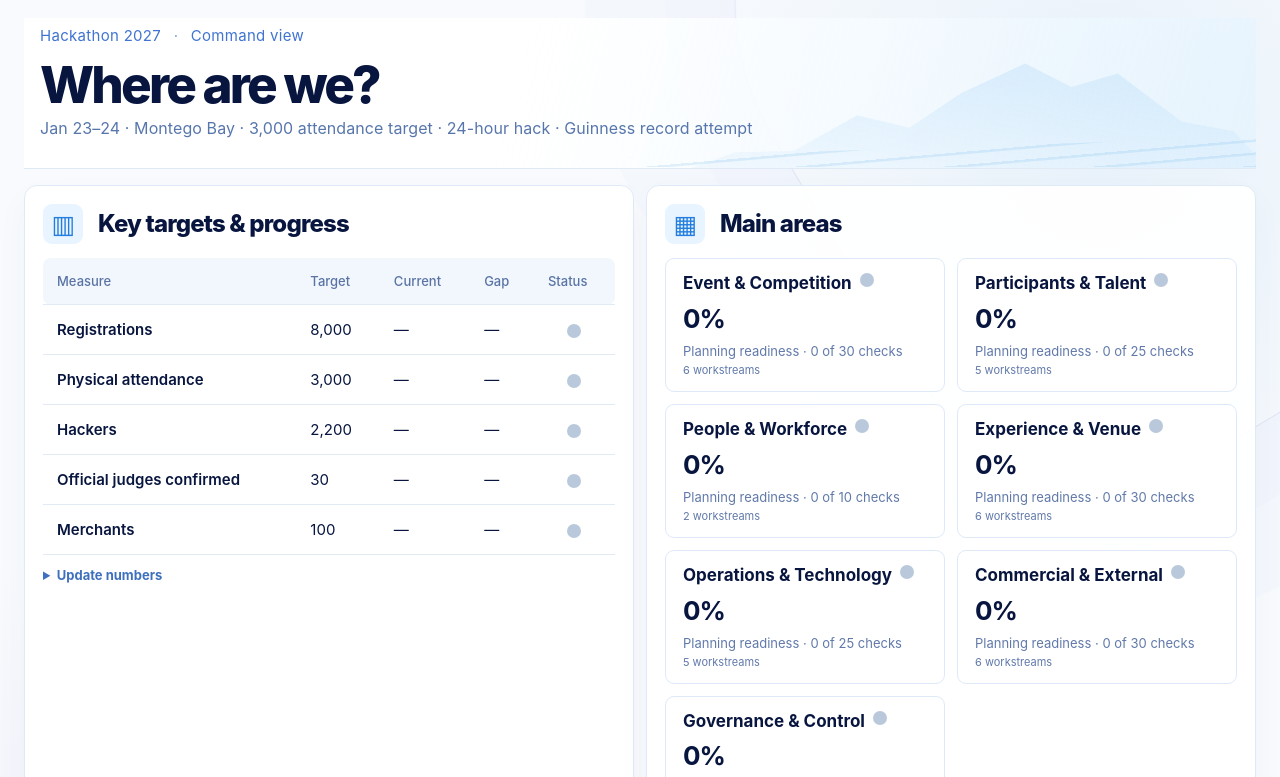
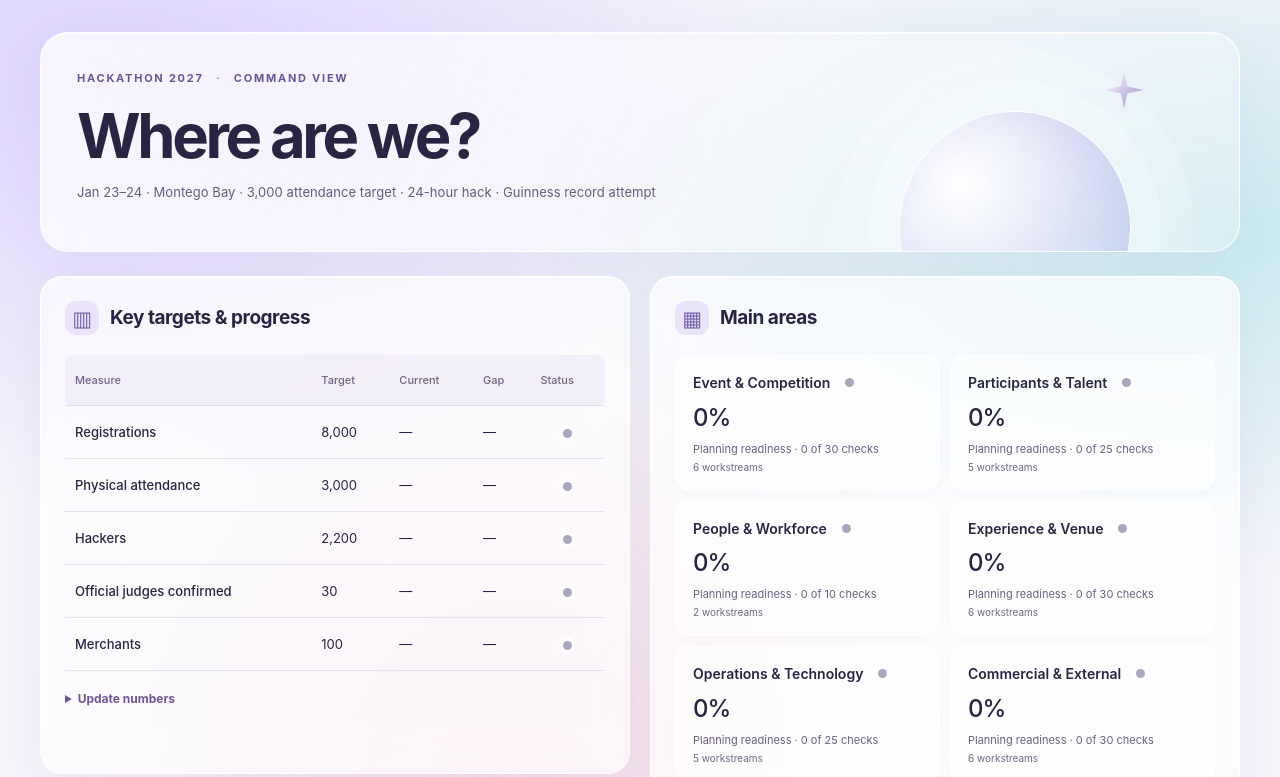
Before and after one commit to AlexHutchinsonAI/atlas-hackathon-planner, a plain HTML site: page index.html in a window 1280 px wide. Shown: the top 777 px of the page. Drawn offline with Linux system fonts and the light colour scheme.

Commit message:
Add minimalist glass theme to Atlas planning dashboard

```diff
--- /dev/null
+++ b/glass.css
@@ -0,0 +1,31 @@
+/* Atlas glass theme: presentation only; planning data stays in index.html. */
+:root{color-scheme:light;--ink:#292442;--muted:#68617e;--line:rgba(103,91,148,.14);--glass:rgba(255,255,255,.68);color:var(--ink);background:#f2eff9}
+body{min-height:100vh;color:var(--ink);background:radial-gradient(ellipse at 8% 8%,#ded4ff 0,transparent 42%),radial-gradient(ellipse at 96% 30%,#cbeaf1 0,transparent 43%),radial-gradient(ellipse at 40% 95%,#f6ddeb 0,transparent 45%),#f4f3fa;background-attachment:fixed;-webkit-font-smoothing:antialiased}
+body::after{width:420px;height:420px;right:-180px;top:420px;border:1px solid rgba(255,255,255,.8);background:none;box-shadow:0 0 0 65px rgba(255,255,255,.15);z-index:-1;pointer-events:none}
+#app{max-width:1060px;padding-top:36px}#app:has(.command-home){max-width:1440px;padding:32px 40px 70px}
+.command-home{color:var(--ink)}
+.command-hero{padding:38px 36px 36px;min-height:220px;border:1px solid rgba(255,255,255,.9);border-radius:28px;background:linear-gradient(115deg,rgba(255,255,255,.77),rgba(255,255,255,.26));box-shadow:inset 0 1px 0 #fff,0 18px 60px rgba(86,65,137,.05);isolation:isolate}
+.command-hero::before{clip-path:none;width:230px;height:230px;right:9%;bottom:-92px;border:1px solid rgba(255,255,255,.95);border-radius:50%;background:radial-gradient(circle at 35% 25%,rgba(255,255,255,.9),rgba(205,181,245,.25) 52%,rgba(155,196,225,.4));box-shadow:0 0 0 30px rgba(255,255,255,.2),0 0 0 62px rgba(255,255,255,.14),inset -18px -12px 40px rgba(143,116,205,.12);transform:rotate(-20deg)}
+.command-hero::after{clip-path:polygon(50% 0,58% 40%,100% 50%,58% 59%,50% 100%,41% 59%,0 50%,41% 40%);right:8%;top:38px;bottom:auto;width:38px;height:38px;background:linear-gradient(135deg,#fff,#947cc9);opacity:.85}
+.command-overline{color:#685693;font-size:11px;font-weight:700;letter-spacing:.16em;text-transform:uppercase;position:relative;z-index:1}
+.command-hero h1{font-size:clamp(40px,4.8vw,64px);font-weight:650;letter-spacing:-.055em;color:var(--ink);margin:18px 0 12px}
+.command-hero p{color:#655d7a;font-size:13px;line-height:1.7;max-width:78%}
+.command-grid{gap:20px;margin-top:24px;align-items:start}
+.command-panel,.sheet,.brief,.filter-panel,.readiness-panel,.summary-strip{border:1px solid rgba(255,255,255,.9);border-radius:22px;background:var(--glass);box-shadow:inset 0 1px 0 rgba(255,255,255,.9),0 12px 38px rgba(80,66,126,.055);backdrop-filter:blur(22px);-webkit-backdrop-filter:blur(22px)}
+.command-panel{padding:24px}.command-panel h2{color:var(--ink);font-size:19px;font-weight:650;letter-spacing:-.025em;gap:11px;margin-bottom:20px}
+.panel-icon{width:34px;height:34px;border-radius:11px;background:rgba(224,213,249,.6);color:#7961ac;font-size:21px}.panel-icon.alert{background:#f5e7ed;color:#a96882}
+.target-table{color:var(--ink);font-size:13px;min-width:450px}.target-table th,.target-table td{padding:18px 10px;border-color:var(--line)}.target-table thead th{background:rgba(231,224,244,.42);color:#716584;font-size:11px}.target-table tbody th{font-weight:550}.target-table .gap-open{color:#ba4359}
+.command-settings{color:var(--muted);margin-top:20px}.command-settings summary{font-size:12px;color:#705493}.status-dot{width:9px;height:9px;box-shadow:0 0 0 4px rgba(255,255,255,.7)}.status-dot.unknown{background:#aba6bc}.status-dot.watch,.status-dot.open{background:#c99534}
+.area-grid{gap:10px}.area-card{border:1px solid rgba(255,255,255,.95);border-radius:15px;background:rgba(255,255,255,.47);padding:17px;gap:10px;color:var(--ink);box-shadow:0 3px 10px rgba(91,74,133,.025)}.area-card:hover{background:rgba(255,255,255,.88);box-shadow:0 8px 22px rgba(92,69,141,.1);transform:translateY(-2px);border-color:#cbbce7}.area-card-head{font-size:14px;line-height:1.4;gap:15px}.area-card-head strong{font-weight:600}.area-card-head .status-dot{margin:5px 2px 0 0}.area-progress{gap:12px}.area-progress b{font-size:24px;font-weight:550;min-width:43px}.progress-track{height:5px;background:#e8e2f0}.progress-track span{background:linear-gradient(90deg,#9b7ac6,#7bb9c2)}.area-caption{font-size:11px;color:var(--muted)}.area-sub{font-size:10px;color:#706a80}
+.attention-entry{padding:14px 4px;border-color:var(--line);color:var(--ink)}.attention-entry strong{font-size:13px;font-weight:550;line-height:1.5}.attention-entry small{color:var(--muted);font-size:11px}.attention-entry:hover{background:rgba(255,255,255,.55);border-radius:10px}.attention-marker{width:4px;height:28px;background:#c99534}.attention-marker.late{background:#c5687c}
+.milestone-card{border-color:rgba(255,255,255,.9);border-radius:15px;background:rgba(255,255,255,.5);padding:17px 9px;color:var(--ink)}.milestone-card:hover{background:rgba(239,229,255,.7)}.milestone-card>span{font-size:10px;letter-spacing:.13em;color:#77608e}.milestone-card>b{font-size:28px;font-weight:550}.milestone-card strong{font-size:12px;font-weight:550;line-height:1.4}.milestone-card small,.command-empty{color:var(--muted)}
+.brief{padding:20px 24px;margin-top:16px}.brief summary{cursor:pointer;font-size:13px;font-weight:600;color:#5e5278}.brief p{line-height:1.7}.command-goal,.all-workstreams{margin-top:20px}.metric-edit{border-color:var(--line);border-radius:12px;background:rgba(255,255,255,.4)}
+.btn,.step{border-radius:11px;border-color:var(--line);background:rgba(255,255,255,.65);color:#574b70;font-weight:550;transition:background .15s,box-shadow .15s}.btn:hover,.step:hover{background:#fff;box-shadow:0 4px 15px rgba(91,74,133,.08)}.btn.primary,.step.on{background:#756096;color:white;border-color:transparent}.btn.danger{color:#a74255}.field input,.field select,.field textarea,.form-row input,.form-row select,.review-select,.item-controls select{border-radius:10px;border-color:rgba(103,91,148,.22);background:rgba(255,255,255,.8);color:var(--ink)}
+button:focus-visible,a:focus-visible,summary:focus-visible,input:focus-visible,select:focus-visible,textarea:focus-visible{outline:3px solid #8c68b7;outline-offset:3px}
+a,.back,.crumb button{color:#705493}.topline{border-color:var(--line)}.brand{color:var(--ink)}.tagline,.small,.lede,.row-sub,.item-meta{color:var(--muted)}.eyebrow{color:#806798}.compact-heading h1{font-weight:600;letter-spacing:-.035em}.row,.item-row{border-color:var(--line);background:transparent}.row:hover{background:rgba(255,255,255,.45)}.row-title,.item-title{color:var(--ink)}.row-number,.item-number{color:#86709e}.steps{gap:8px}.readiness-panel{padding:18px}.sheet{overflow:hidden}.review,.source{border-radius:12px}.filter-panel{padding:20px}.tag{border-radius:7px}
+@supports not ((backdrop-filter:blur(1px)) or (-webkit-backdrop-filter:blur(1px))){.command-panel,.sheet,.brief,.filter-panel,.readiness-panel,.summary-strip{background:#f9f7fd}}
+@media(min-width:1001px){.target-panel{min-height:498px}.area-panel{grid-column:2;grid-row:1 / span 2}.attention-panel{grid-column:1}.milestone-panel{grid-column:1 / -1}.milestone-grid{grid-template-columns:repeat(4,minmax(0,1fr))}.milestone-card{min-height:145px}}
+@media(max-width:1000px){.command-hero::before{opacity:.65}.command-grid{gap:16px}#app:has(.command-home){padding:24px 24px 60px}}
+@media(max-width:700px){#app:has(.command-home){padding:14px 14px 50px}.command-hero{padding:28px 23px;min-height:220px;border-radius:23px}.command-hero h1{font-size:42px}.command-hero p{max-width:95%;font-size:12px}.command-overline{font-size:9px;letter-spacing:.12em}.command-hero::before{right:-90px;bottom:-110px;opacity:.5}.command-hero::after{right:22px;top:28px;width:22px;height:22px;opacity:.6}.command-grid{margin-top:16px}.command-panel{padding:19px 16px;border-radius:20px}.command-panel h2{font-size:17px}.area-grid{grid-template-columns:1fr}.area-card{padding:17px}.target-table th,.target-table td{padding:16px 9px}.brief{padding:18px}.milestone-grid{gap:9px}.compact-heading h1{overflow-wrap:anywhere}.crumb{flex-wrap:wrap}}
+@media(prefers-reduced-motion:reduce){*,*::before,*::after{scroll-behavior:auto!important;animation:none!important;transition:none!important}.area-card:hover{transform:none}}
+@media print{body{background:white}.command-panel,.sheet,.brief{background:white;box-shadow:none;backdrop-filter:none}.command-hero::before,.command-hero::after,body::after{display:none}}
--- a/index.html
+++ b/index.html
@@ -232,6 +232,7 @@ p{line-height:1.5}
 @media(max-width:700px){#app:has(.command-home){padding:13px 12px 65px}.command-hero{padding:7px 5px 18px;min-height:0}.command-hero h1{font-size:40px}.command-hero p{font-size:13px;line-height:1.45}.command-hero::before,.command-hero::after{opacity:.22}.command-panel{padding:13px}.command-panel h2{font-size:19px;gap:9px}.panel-icon{width:32px;height:32px;font-size:20px}.area-grid{grid-template-columns:1fr}.milestone-grid{grid-template-columns:repeat(2,minmax(0,1fr))}.metric-edit-grid{grid-template-columns:1fr}.all-workstream-tools{justify-content:flex-start;flex-wrap:wrap}}
 @media(max-width:700px){#app{padding:20px 14px 75px}.topline{align-items:start}.tagline{display:none}.hero{padding-top:25px}.filter-panel{grid-template-columns:1fr}.compact-heading{align-items:center}.compact-heading .actions .btn{padding:9px 10px}.row{grid-template-columns:47px minmax(0,1fr);gap:8px;padding:14px 14px 14px 35px}.row-actions{grid-column:2;justify-content:flex-end}.row-title{font-size:16px}.item-row{grid-template-columns:47px minmax(0,1fr);gap:8px}.item-controls{grid-column:2;justify-content:flex-end}.item-more{grid-column:2}.fields{grid-template-columns:1fr}.check-row{grid-template-columns:1fr}.form-row{flex-wrap:wrap}.form-row .btn{width:100%}}
 </style>
+<link rel="stylesheet" href="glass.css">
 </head>
 <body>
   <main id="app"></main>
```
